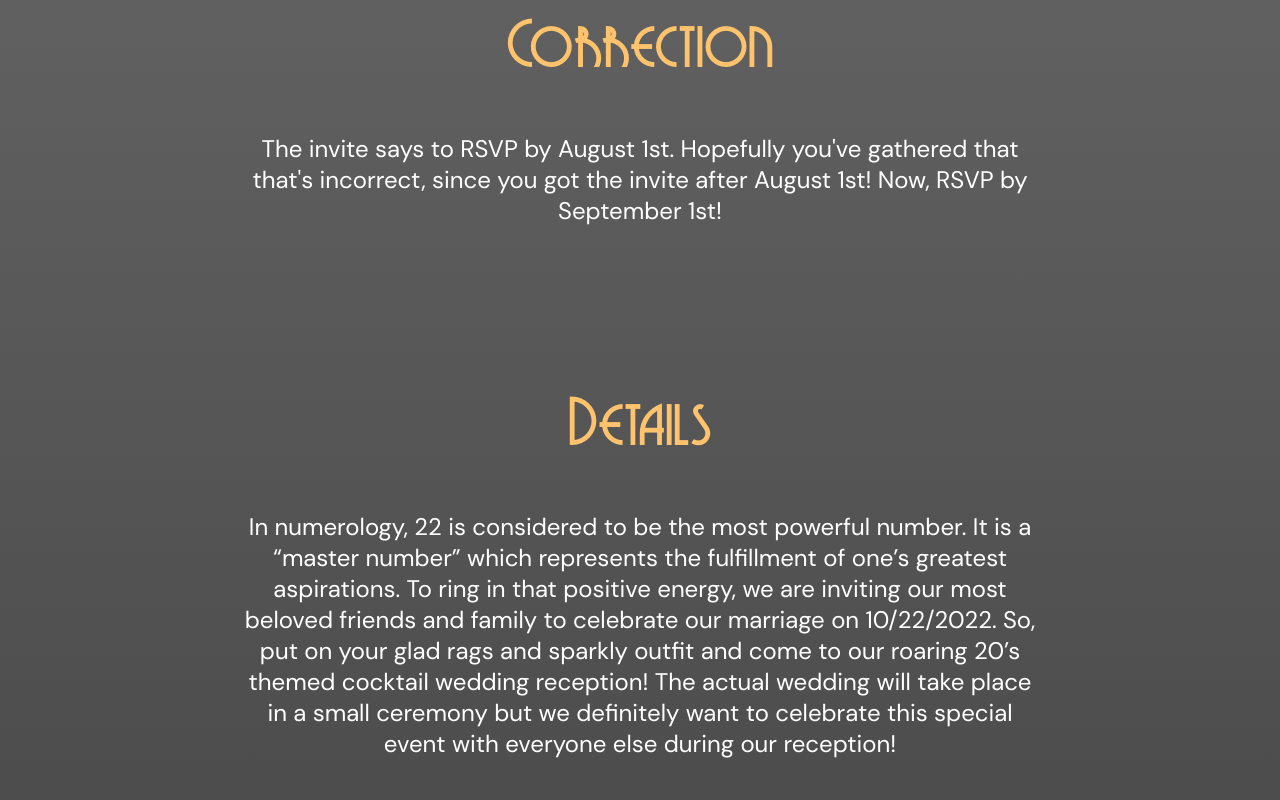
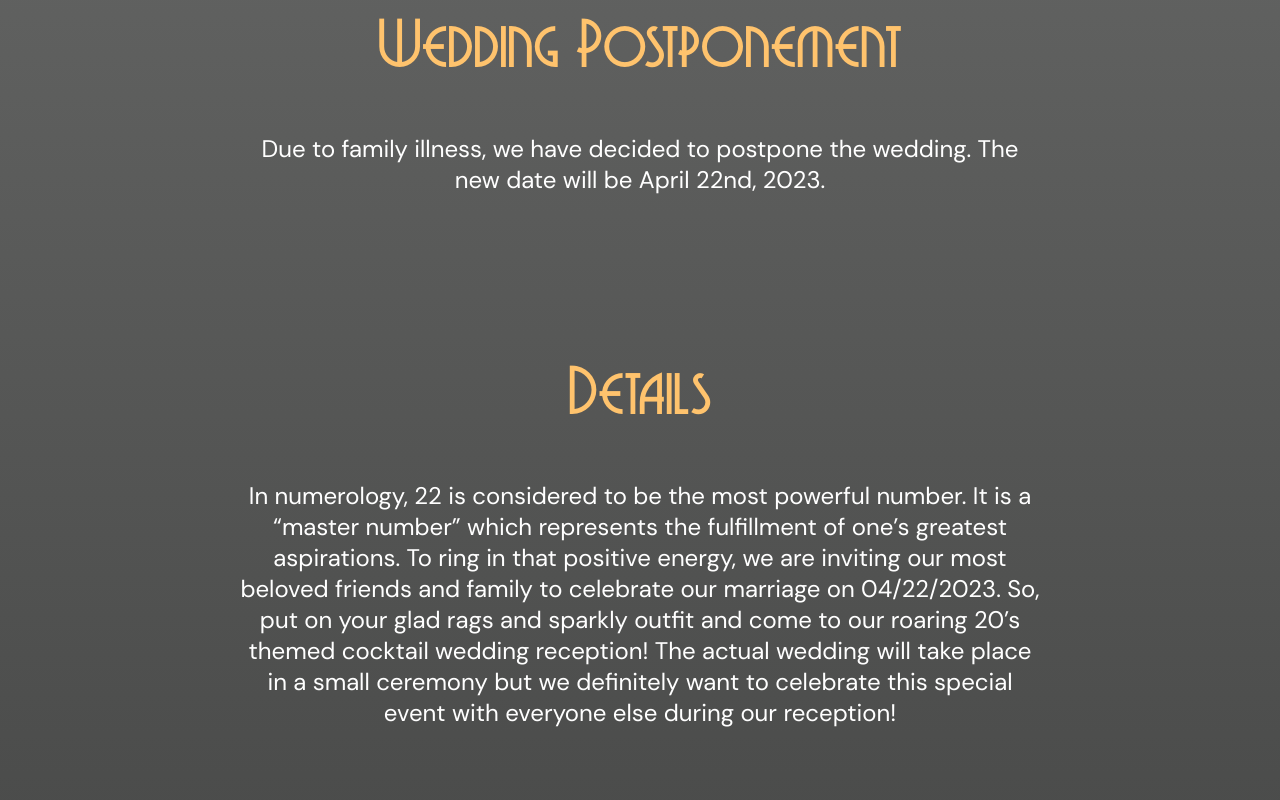
Before and after one commit to Adam-Thometz/Wedding-RSVP, a React (Create React App) app in the folder frontend/: page / in a window 1280 px wide. Shown: the part 1080-1880 px from the top of the page. Built offline with nearby package versions, Linux system fonts and the light colour scheme; no server answers.

Commit message:
updated copy to reflect postponed wedding

```diff
--- a/frontend/src/body/details/Details.js
+++ b/frontend/src/body/details/Details.js
@@ -6,15 +6,15 @@ const Details = () => {
   return (
     <article>
       <section>
-        <h2>Correction</h2>
+        <h2>Wedding Postponement</h2>
         <article>
-          The invite says to RSVP by August 1st. Hopefully you've gathered that that's incorrect, since you got the invite after August 1st! Now, RSVP by September 1st!
+          Due to family illness, we have decided to postpone the wedding. The new date will be April 22nd, 2023.
         </article>
       </section>
       <section id="details">
         <h2>Details</h2>
         <article>
-          In numerology, 22 is considered to be the most powerful number. It is a “master number” which represents the fulfillment of one’s greatest aspirations. To ring in that positive energy, we are inviting our most beloved friends and family to celebrate our marriage on 10/22/2022. So, put on your glad rags and sparkly outfit and come to our roaring 20’s themed cocktail wedding reception! The actual wedding will take place in a small ceremony but we definitely want to celebrate this special event with everyone else during our reception!
+          In numerology, 22 is considered to be the most powerful number. It is a “master number” which represents the fulfillment of one’s greatest aspirations. To ring in that positive energy, we are inviting our most beloved friends and family to celebrate our marriage on 04/22/2023. So, put on your glad rags and sparkly outfit and come to our roaring 20’s themed cocktail wedding reception! The actual wedding will take place in a small ceremony but we definitely want to celebrate this special event with everyone else during our reception!
         </article>
       </section>
       <section id='registry'>
--- a/frontend/src/body/form/messages/IsAttending.js
+++ b/frontend/src/body/form/messages/IsAttending.js
@@ -9,7 +9,7 @@ const IsAttending = () => {
   return (
     <article className='IsAttending'>
       <h3>You're in! We look forward to seeing you{plusOneFirstName ? ` and ${plusOneFirstName}` : ''} there!</h3>
-      <p> If anything changes, you can come back to this site and refill the form by September 1st! The reception is taking place on October 22nd, 7pm, at...</p>
+      <p> If anything changes, you can come back to this site and refill the form by March 1st! The reception is taking place on April 22nd, 7pm, at...</p>
 
       <address>
         Jumel Terrace Books<br />
--- a/frontend/src/hero/HeroImage.css
+++ b/frontend/src/hero/HeroImage.css
@@ -1,5 +1,7 @@
 header {
-  background-image: linear-gradient(rgba(30, 31, 30, 0) 82.69%, #1F1F1F 100%), url('../_icons/header-background.png');
+  background-image:
+    linear-gradient(rgba(30, 31, 30, 0) 82.69%, #1F1F1F 100%),
+    url('../_icons/header-background.png');
   background-position: -1px;
   background-repeat: no-repeat;
   background-size: cover;
```
